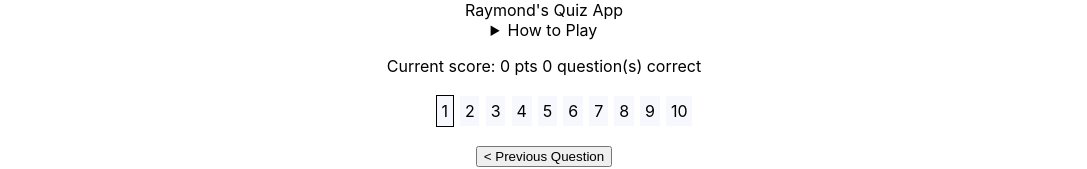
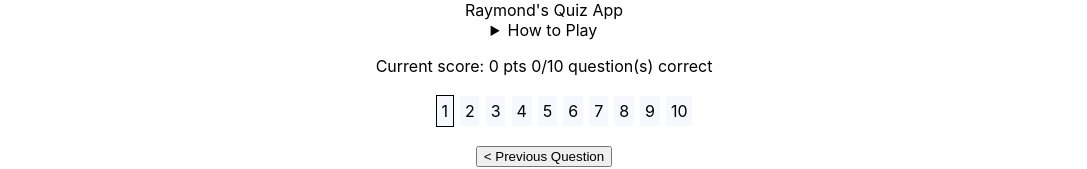
Before and after one commit to darthbob88/reveal-clues-quiz, a React (Create React App) app: page / in a window 1280 px wide. Shown: the top 169 px of the page, without its empty margins (96-1183 px from the left). Built offline with nearby package versions, Linux system fonts and the light colour scheme.

Commit message:
Adding the total number of questions to contextualize "1 question(s) correct"

```diff
--- a/src/components/Quiz/QuizComponent.tsx
+++ b/src/components/Quiz/QuizComponent.tsx
@@ -35,8 +35,8 @@ export const QuizComp: React.FunctionComponent<QuizProps> = ({ quiz }) => {
   return (
     <div className={styles.quiz}>
       <p>
-        Current score: {quiz.scorePoints} pts {quiz.scorePercent} question(s)
-        correct
+        Current score: {quiz.scorePoints} pts {quiz.scorePercent}/
+        {quiz.quizState.length} question(s) correct
       </p>
       <ul className={styles.questions}>
         {quiz.quizState.map((question, index) => (
```
